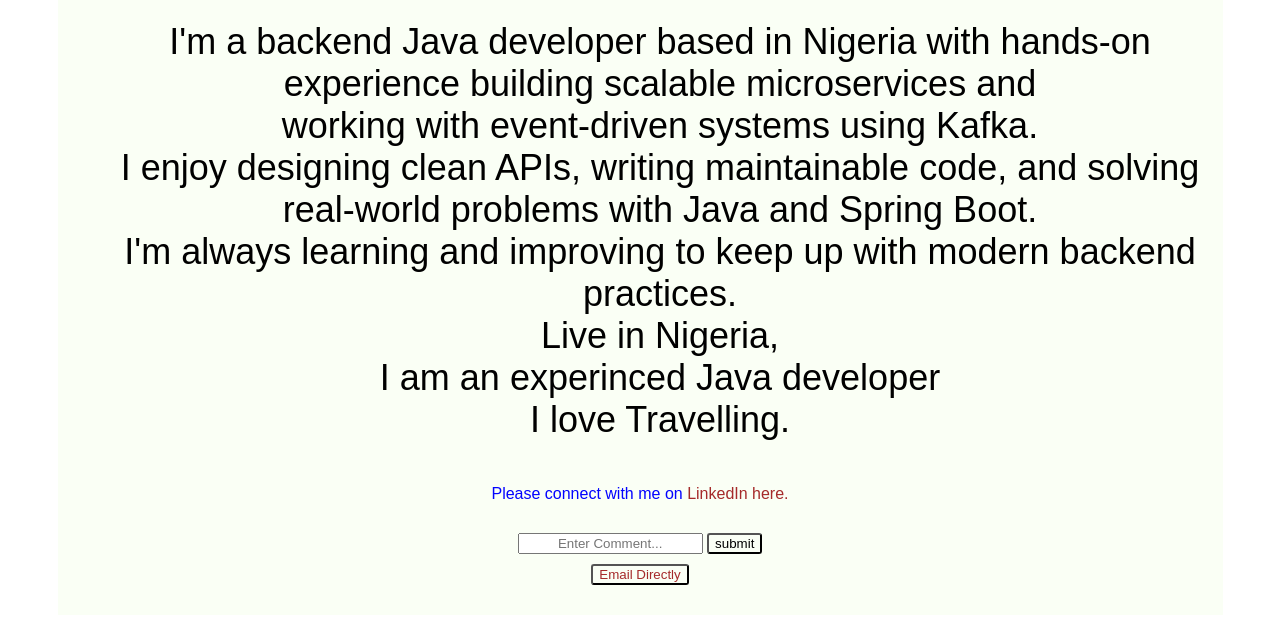
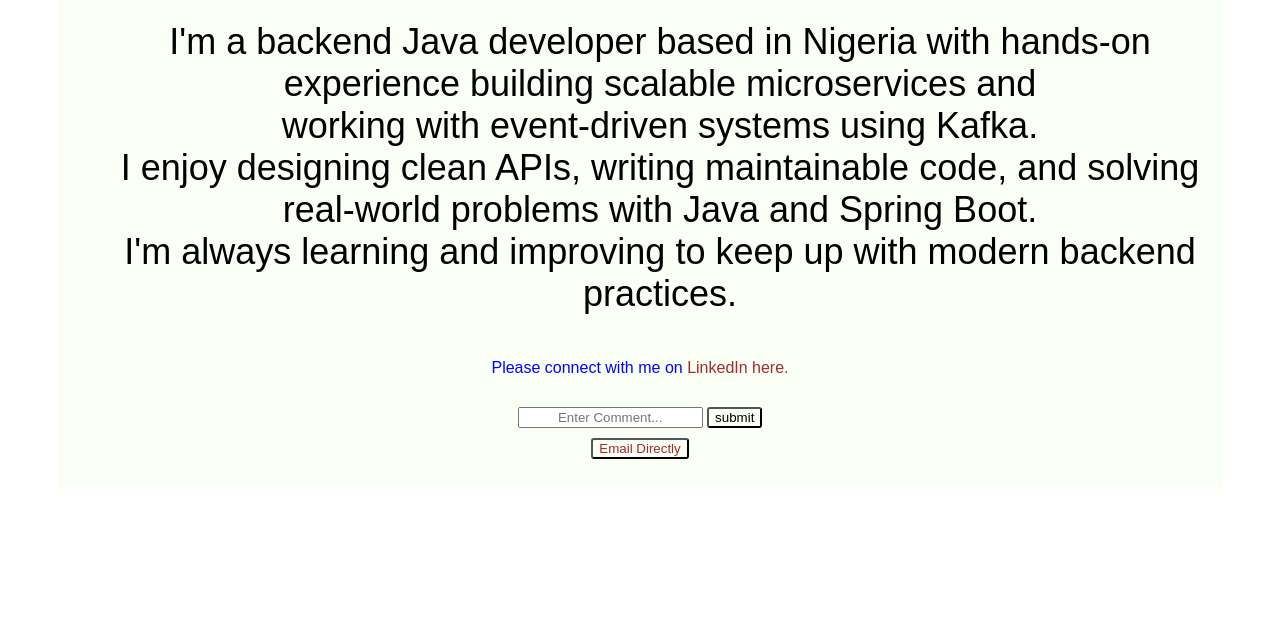
Before and after one commit to Collinsdaberechukwu/personal-website, a plain HTML site: page index.html in a window 1280 px wide. Shown: the part 160-784 px from the top of the page. Drawn offline with Linux system fonts and the light colour scheme.

Commit message:
Update index.html

```diff
--- a/index.html
+++ b/index.html
@@ -20,9 +20,9 @@
                 <h3>Fun <span>facts</span> about me:</h3>
             <ul>
                  <li>I'm a backend Java developer based in Nigeria with hands-on experience building scalable microservices and <br>working with event-driven systems using Kafka. <br>I enjoy designing clean APIs, writing maintainable code, and solving real-world problems with Java and Spring Boot. <br>I'm always learning and improving to keep up with modern backend practices.</li>
-                 <li>Live in Nigeria,</li>
-                 <li>I am an experinced Java developer</li>
-                 <li>I love Travelling.</li>
+
+
+
            </ul>
            </div>
         </section>
```
